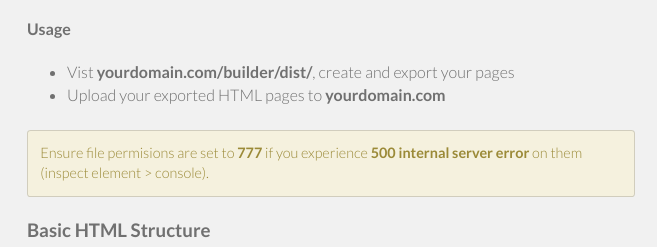
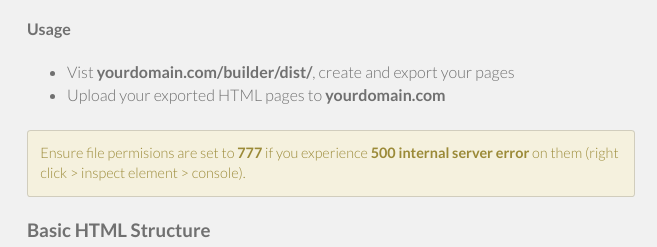
Before and after one commit to esr360/Kayzen.docs, a website: page index.html in a window 1280 px wide. Shown: the part 1902-2149 px from the top of the page, 303-960 px from the left. Drawn offline with nearby package versions, Linux system fonts and the light colour scheme.

Commit message:
updating docs

```diff
--- a/index.html
+++ b/index.html
@@ -208,7 +208,7 @@
                         <li>Upload your exported HTML pages to <strong>yourdomain.com</strong></li>
                     </ul>
 
-                    <p class="alert-help">Ensure file permisions are set to <b>777</b> if you experience <b>500 internal server error</b> on them (inspect element > console).</p>
+                    <p class="alert-help">Ensure file permisions are set to <b>777</b> if you experience <b>500 internal server error</b> on them (right click > inspect element > console).</p>
 
                     <h3 id="basic-html-structure">Basic HTML Structure</h3>
 
```
